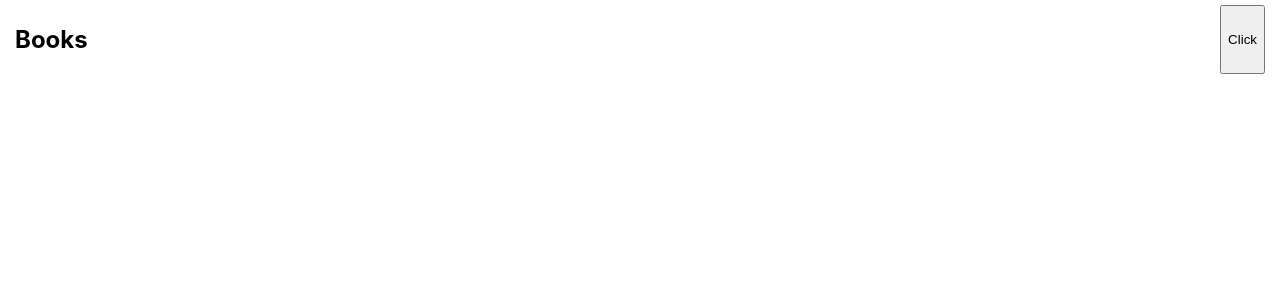
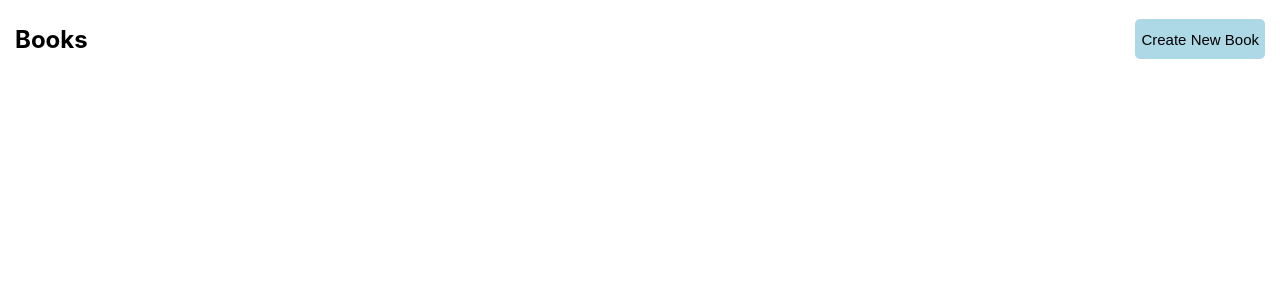
Before and after one commit to AnirupPat/kaplan-book-list, a React (Create React App) app: page / in a window 1280 px wide. Shown: the top 300 px of the page. Built offline with nearby package versions, Linux system fonts and the light colour scheme.

Commit message:
Button component with styling

```diff
--- /dev/null
+++ b/src/components/button/Button.js
@@ -0,0 +1,22 @@
+import React, { useState } from "react";
+import styles from "./button.module.scss";
+
+const Button = (props) => {
+  const [buttonHighlighted, setButtonHighlighted] = useState(false);
+  const handleAddNewBook = () => {
+    setButtonHighlighted(true);
+    setTimeout(() => {
+      setButtonHighlighted(false);
+    }, 300);
+  };
+  const numberClass = `${styles.button} ${
+    buttonHighlighted ? styles.bump : ""
+  }`;
+  return (
+    <button onClick={handleAddNewBook} className={numberClass}>
+      {props.label}
+    </button>
+  );
+};
+
+export default Button;
--- /dev/null
+++ b/src/components/button/button.module.scss
@@ -0,0 +1,30 @@
+.button {
+  border-radius: 5px;
+  border: none;
+  height: 40px;
+  font-size: 15px;
+  background: lightblue;
+  cursor: pointer;
+}
+
+.bump {
+  animation: bump 300ms ease-out;
+}
+
+@keyframes bump {
+  0% {
+    transform: scale(1);
+  }
+  10% {
+    transform: scale(0.9);
+  }
+  30% {
+    transform: scale(1.1);
+  }
+  50% {
+    transform: scale(1.15);
+  }
+  100% {
+    transform: scale(1);
+  }
+}
--- a/src/components/navBar/NavBar.js
+++ b/src/components/navBar/NavBar.js
@@ -1,10 +1,11 @@
+import Button from "../button/Button";
 import styles from "./NavBar.module.scss";
 
 const NavBar = () => {
   return (
     <nav className={styles.nav}>
       <h2>Books</h2>
-      <button>Click</button>
+      <Button label="Create New Book" />
     </nav>
   );
 };
--- a/src/components/navBar/NavBar.module.scss
+++ b/src/components/navBar/NavBar.module.scss
@@ -4,4 +4,5 @@
   justify-content: space-between;
   flex-wrap: wrap;
   margin: 5px 15px;
+  align-items: center;
 }
```
